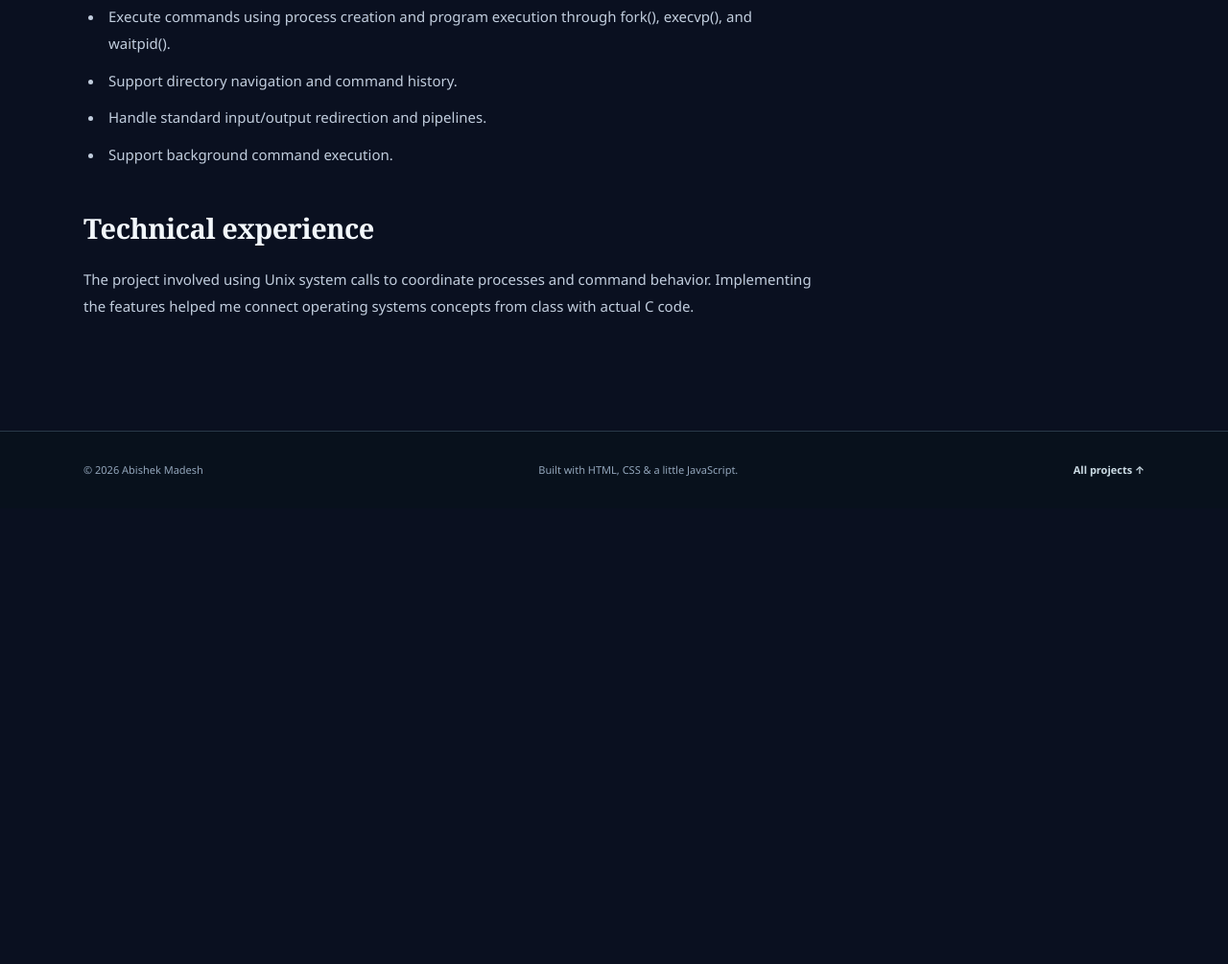
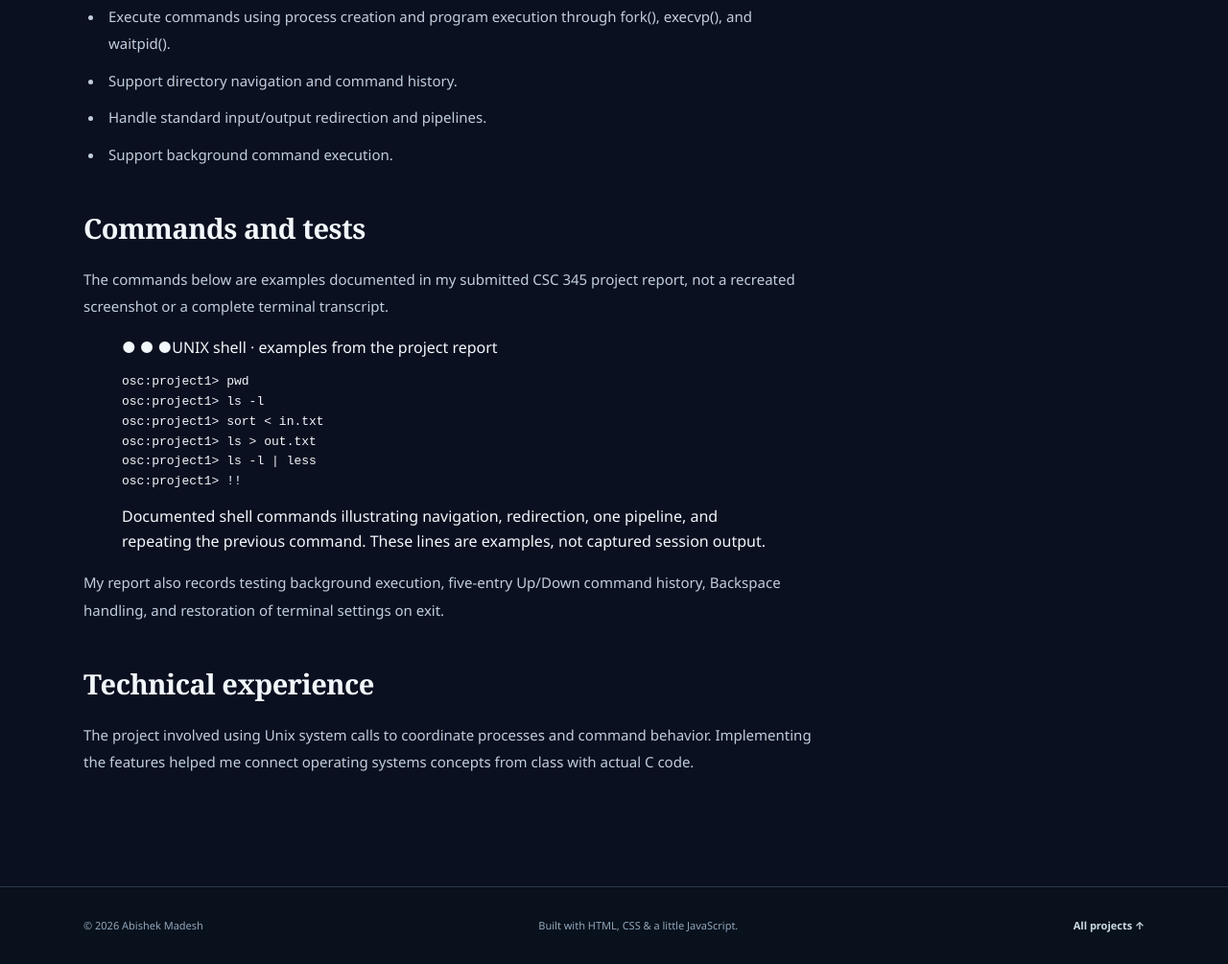
Before and after one commit to AbishekMadesh/AbishekMadesh.github.io, a plain HTML site: page projects/unix-shell.html in a window 1280 px wide. Shown: the part 844-1849 px from the top of the page at 96% size. Before the commit the page ends 1374 px from the top, so only its background shows below. Drawn offline with Linux system fonts and the light colour scheme.

Commit message:
Add verified project evidence and test results

```diff
--- a/projects/unix-shell.html
+++ b/projects/unix-shell.html
@@ -35,6 +35,18 @@
           <li>Support directory navigation and command history.</li>
           <li>Handle standard input/output redirection and pipelines.</li>
           <li>Support background command execution.</li></ul>
+        <h2>Commands and tests</h2>
+        <p>The commands below are examples documented in my submitted CSC 345 project report, not a recreated screenshot or a complete terminal transcript.</p>
+        <figure class="evidence-figure">
+          <div class="terminal-frame"><div class="terminal-top"><span aria-hidden="true">● ● ●</span><span>UNIX shell · examples from the project report</span></div><pre><code>osc:project1&gt; pwd
+osc:project1&gt; ls -l
+osc:project1&gt; sort &lt; in.txt
+osc:project1&gt; ls &gt; out.txt
+osc:project1&gt; ls -l | less
+osc:project1&gt; !!</code></pre></div>
+          <figcaption>Documented shell commands illustrating navigation, redirection, one pipeline, and repeating the previous command. These lines are examples, not captured session output.</figcaption>
+        </figure>
+        <p>My report also records testing background execution, five-entry Up/Down command history, Backspace handling, and restoration of terminal settings on exit.</p>
         <h2>Technical experience</h2>
         <p>The project involved using Unix system calls to coordinate processes and command behavior. Implementing the features helped me connect operating systems concepts from class with actual C code.</p>
       </article>
```
